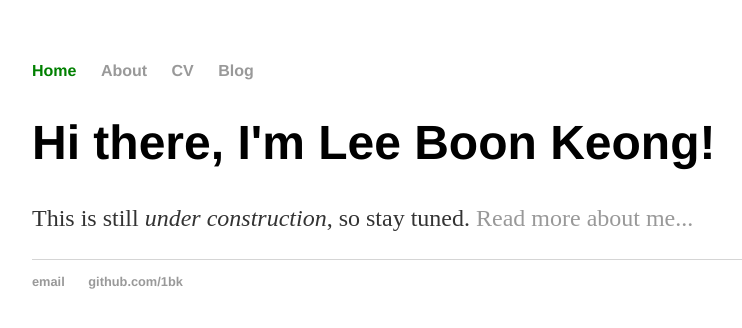
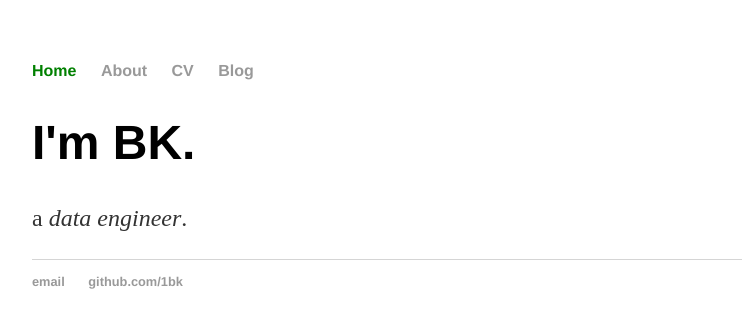
Before and after one commit to 1bk/1bk.github.io, a Jekyll site: the page built from index.html, in a window 1280 px wide. Shown: the top 328 px of the page, without its empty margins (160-902 px from the left). Built offline with Jekyll 4.4.1, drawn with Linux system fonts in a browser that asks for light colours.

Commit message:
Update landing page.

```diff
--- a/index.html
+++ b/index.html
@@ -1,8 +1,8 @@
 ---
 layout: default
-title: Lee Boon Keong, Data Engineer
+title: BK, Data Engineer
 ---
 <div class="blurb">
-	<h1>Hi there, I'm Lee Boon Keong!</h1>
-	<p>This is still <em>under construction</em>, so stay tuned. <a href="/about">Read more about me...</a></p>
+	<h1>I'm BK.</h1>
+	<p>a <em>data engineer</em>.
 </div><!-- /.blurb -->
```
